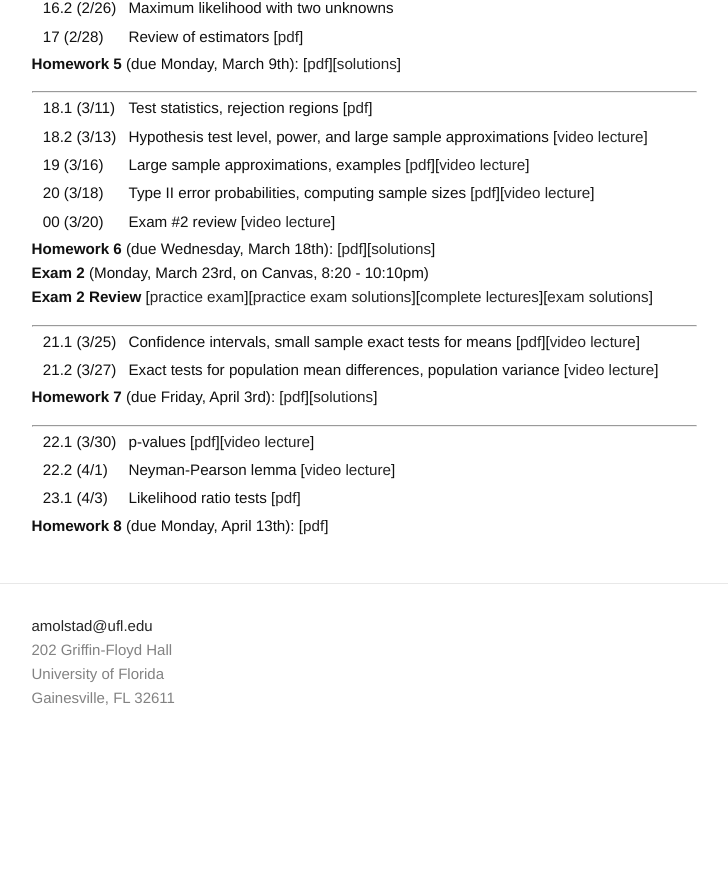
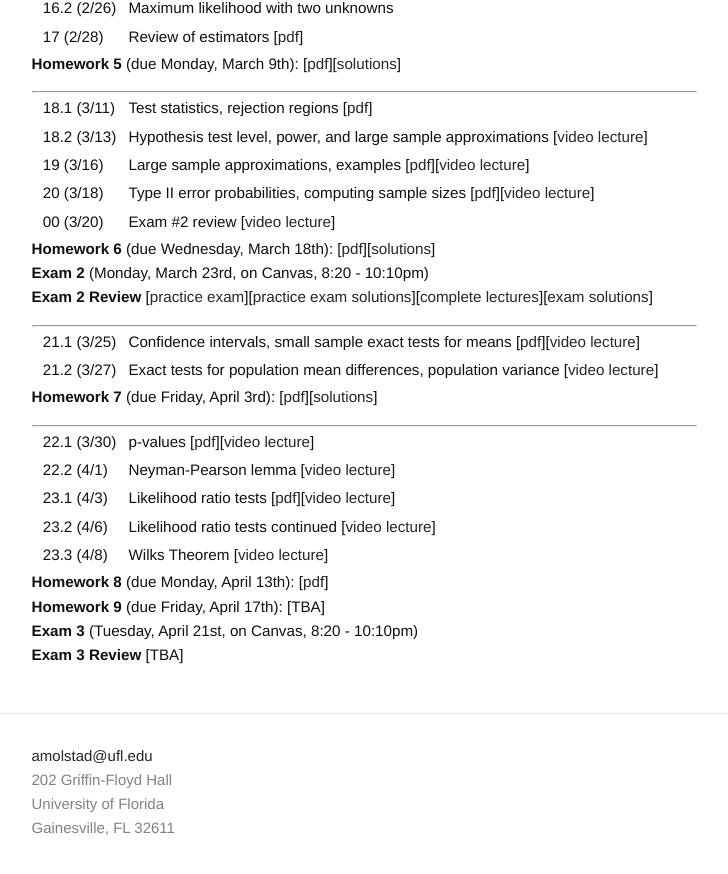
Before and after one commit to ajmolstad/ajmolstad.github.io, a Jekyll site: the page built from S20_STA4322.md, in a window 1280 px wide and 900 px high, scrolled down 1110 px. Shown: the top 874 px of the window, without its empty margins (276-1004 px from the left). Built offline with Jekyll 4.4.1, drawn with Linux system fonts in a browser that asks for light colours; before the commit the page ends 1880 px from its top, so only the background shows below that.

Commit message:
Update S20_STA4322.md

```diff
--- a/S20_STA4322.md
+++ b/S20_STA4322.md
@@ -86,6 +86,11 @@ Note that you must be logged into your UFL eLearning account to access course no
 
 || 22.1 (3/30) || p-values [[pdf](https://ufl.instructure.com/courses/394927/files/49112969/download?wrap=1)][[video lecture](https://ufl.instructure.com/courses/394927/files/49206300/download?wrap=1)] ||
 || 22.2 (4/1) || Neyman-Pearson lemma [[video lecture](https://ufl.instructure.com/courses/394927/files/49206531/download?wrap=1)] ||
-|| 23.1 (4/3) || Likelihood ratio tests [[pdf](https://ufl.instructure.com/courses/394927/files/49240380/download?wrap=1)] ||
+|| 23.1 (4/3) || Likelihood ratio tests [[pdf](https://ufl.instructure.com/courses/394927/files/49240380/download?wrap=1)][[video lecture](https://ufl.instructure.com/courses/394927/files/49324936/download?wrap=1)] ||
+|| 23.2 (4/6) || Likelihood ratio tests continued [[video lecture](https://ufl.instructure.com/courses/394927/files/49324936/download?wrap=1)] ||
+|| 23.3 (4/8) || Wilks Theorem [[video lecture](https://ufl.instructure.com/courses/394927/files/49383182/download?wrap=1)] ||
 
 **Homework 8** (due Monday, April 13th): [[pdf](/docs/STA4322_S20_Homework8.pdf)]
+**Homework 9** (due Friday, April 17th): [TBA]
+**Exam 3** (Tuesday, April 21st, on Canvas, 8:20 - 10:10pm)
+**Exam 3 Review** [TBA]
```
